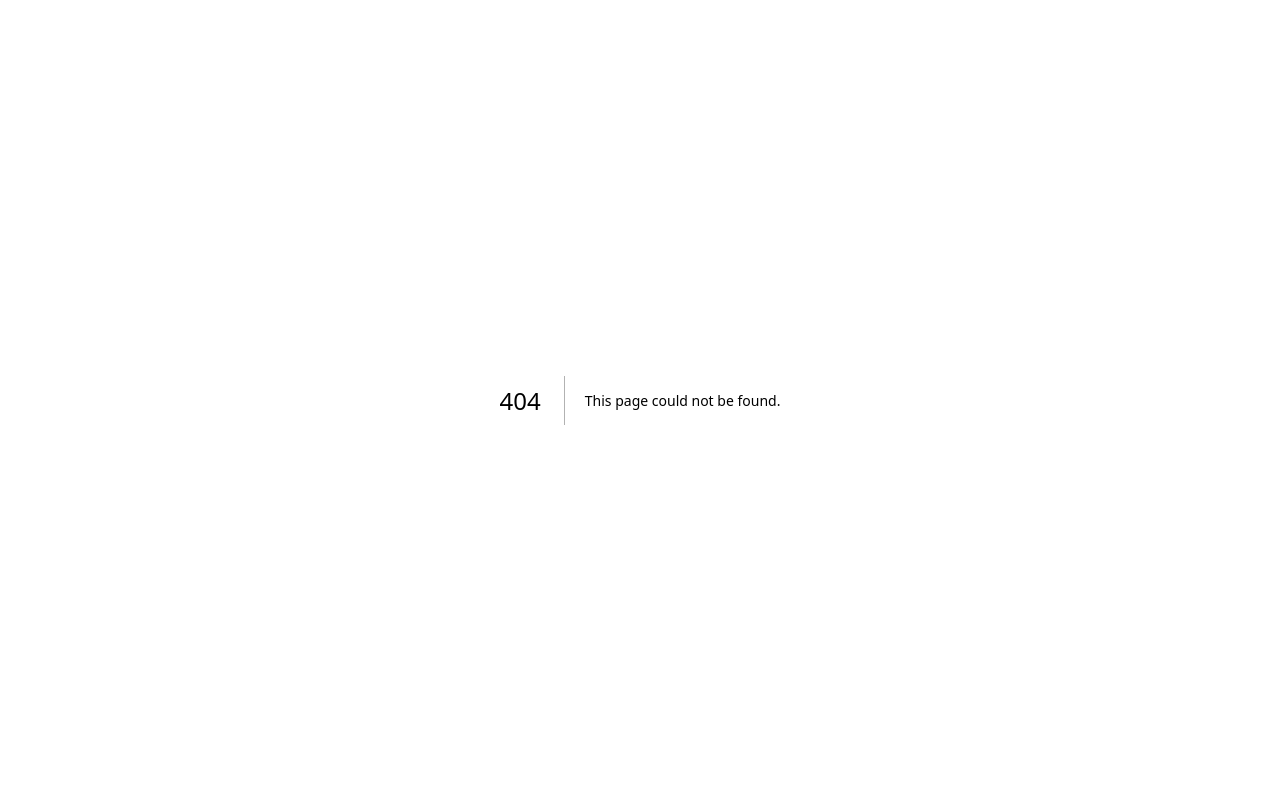
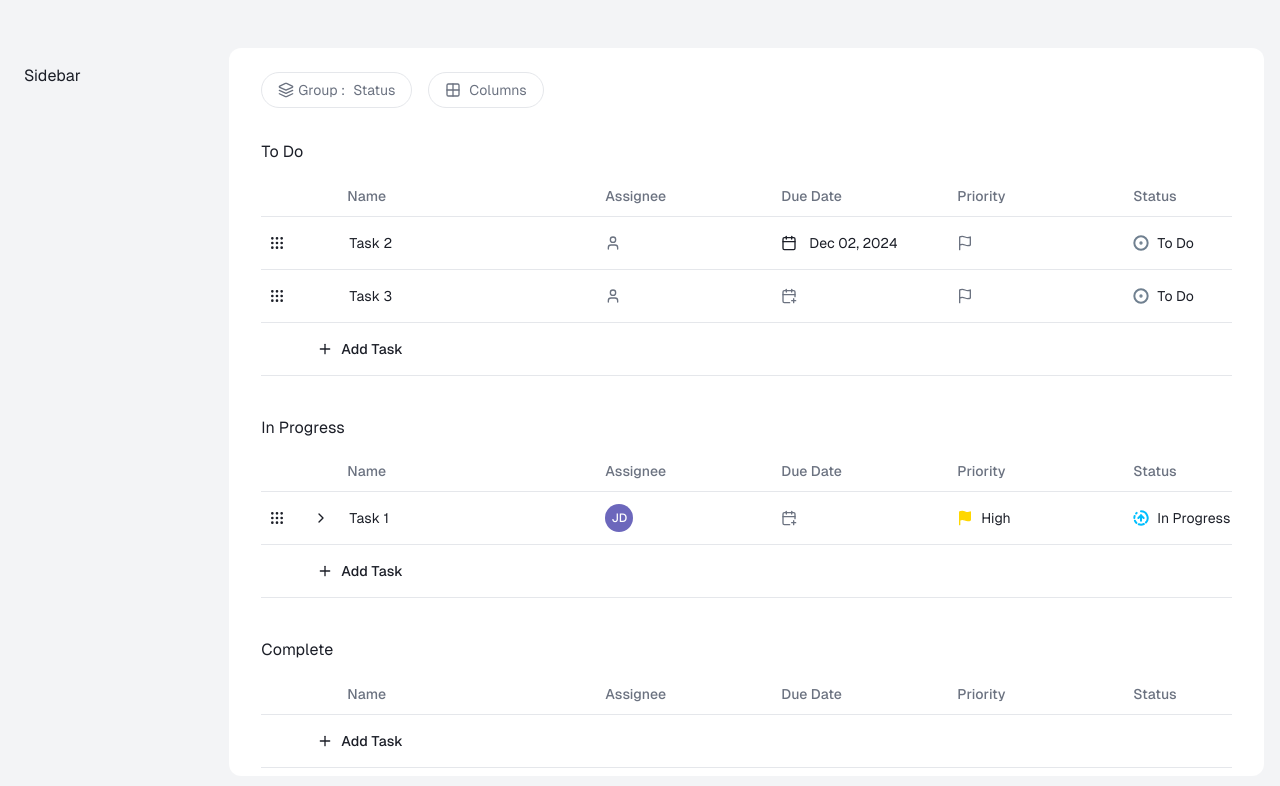
Before and after one commit to rahatsikz/project-hub, a Next.js app: page /1/view/list/1 in a window 1280 px wide. Before the commit this address had no page. Shown: the top 786 px of the page. Built offline with nearby package versions, Linux system fonts and the light colour scheme.

Commit message:
[done] - folder structure changed for allowing different view and dynamic routing

```diff
--- /dev/null
+++ b/src/app/(workspace)/[id]/view/board/[projectId]/page.tsx
@@ -0,0 +1,11 @@
+import React from "react";
+
+const Board = () => {
+  return (
+    <div>
+      <h1>it&apos;s mee... board </h1>
+    </div>
+  );
+};
+
+export default Board;
--- a/src/app/(project-board)/projects/[id]/_components/AddTaskRow.tsx
+++ b/src/app/(workspace)/[id]/view/list/[projectId]/_components/AddTaskRow.tsx
@@ -1,7 +1,6 @@
 import React, { useEffect, useRef, useState } from "react";
 import {
   dummyAssigne,
-  dummyTaskList,
   priorityOptions,
   statusOptions,
 } from "@/constant/global";
@@ -15,9 +14,11 @@ import { ComboBox } from "@/components/ui/ComboBox";
 import { DatePicker } from "@/components/ui/DatePicker";
 import { TableCell, TableRow } from "@/components/ui/table";
 import { cn } from "@/lib/utils";
+import { useColumnStore } from "@/store";
 
 export default function AddTaskRow() {
   const [isAddingTask, setIsAddingTask] = useState(false);
+  const columnArray = useColumnStore((state) => state.ColumnArr);
 
   const containerRef = useRef<HTMLTableRowElement>(null);
 
@@ -78,7 +79,7 @@ export default function AddTaskRow() {
     <TableRow ref={containerRef}>
       <TableCell className='group-hover:bg-transparent'></TableCell>
       <TableCell
-        colSpan={Object.keys(dummyTaskList[0]).length}
+        colSpan={columnArray.length}
         className='group-hover:bg-transparent'
       >
         <Form {...form}>
@@ -127,6 +128,7 @@ export function AddSubTaskRow({
   mainRowId: string;
 }) {
   const [isAddingTask, setIsAddingTask] = useState(true);
+  const columnArray = useColumnStore((state) => state.ColumnArr);
 
   const containerRef = useRef<HTMLTableRowElement>(null);
 
@@ -150,7 +152,7 @@ export function AddSubTaskRow({
     <TableRow ref={containerRef} className={cn(!isAddingTask && "hidden")}>
       <TableCell className='group-hover:bg-transparent'></TableCell>
       <TableCell
-        colSpan={Object.keys(dummyTaskList[0]).length}
+        colSpan={columnArray.length}
         className='group-hover:bg-transparent'
       >
         <Form {...form}>
--- a/src/app/(project-board)/projects/[id]/_components/SortableRow.tsx
+++ b/src/app/(workspace)/[id]/view/list/[projectId]/_components/SortableRow.tsx
@@ -139,7 +139,7 @@ export function SortbaleRow({
           subTasksOpen.open && data.id === subTasksOpen.id && "bg-muted"
         )}
       >
-        <TableCell>
+        <TableCell className='w-12'>
           <div
             {...listeners}
             className={cn(
```
Also changed, not shown: src/app/(workspace)/[id]/view/layout.tsx (renamed from src/app/(project-board)/layout.tsx), src/app/(workspace)/[id]/view/list/[projectId]/_components/AllListCell.tsx (renamed from src/app/(project-board)/projects/[id]/_components/AllListCell.tsx), src/app/(workspace)/[id]/view/list/[projectId]/_components/CommentPopover.tsx (renamed from src/app/(project-board)/projects/[id]/_components/CommentPopover.tsx), src/app/(workspace)/[id]/view/list/[projectId]/_components/FilterBar.tsx (renamed from src/app/(project-board)/projects/[id]/_components/FilterBar.tsx), src/app/(workspace)/[id]/view/list/[projectId]/_components/ListCard.tsx (renamed from src/app/(project-board)/projects/[id]/_components/ListCard.tsx), src/app/(workspace)/[id]/view/list/[projectId]/_components/ListSection.tsx (renamed from src/app/(project-board)/projects/[id]/_components/ListSection.tsx), src/app/(workspace)/[id]/view/list/[projectId]/page.tsx (renamed from src/app/(project-board)/projects/[id]/page.tsx).
